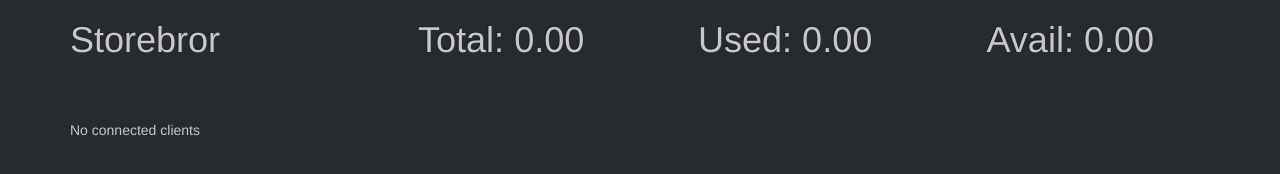
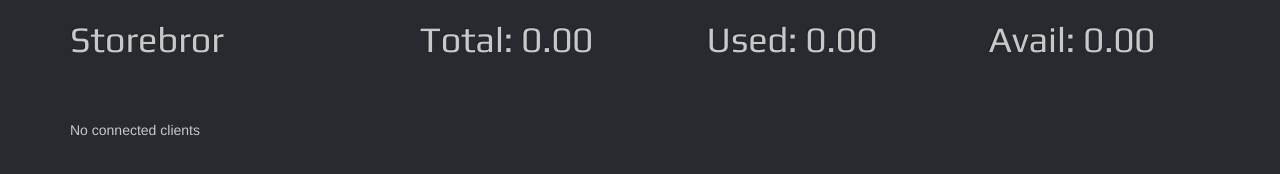
Before and after one commit to leinonen/storebror, a website: page gui/index.html in a window 1280 px wide. Drawn offline with nearby package versions, Linux system fonts and the light colour scheme; no server answers.

Commit message:
gui stuff

```diff
--- a/gui/style.css
+++ b/gui/style.css
@@ -12,8 +12,11 @@
 }
 
 header {
+  padding-bottom: 30px;
+}
+
+header h1 {
 	font-family: 'Play';
-  padding-bottom: 30px;
 }
 
 .list-group-item {
```
